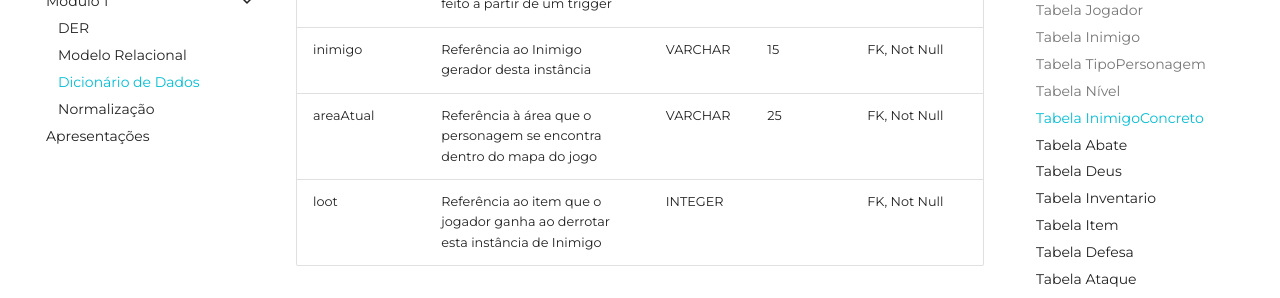
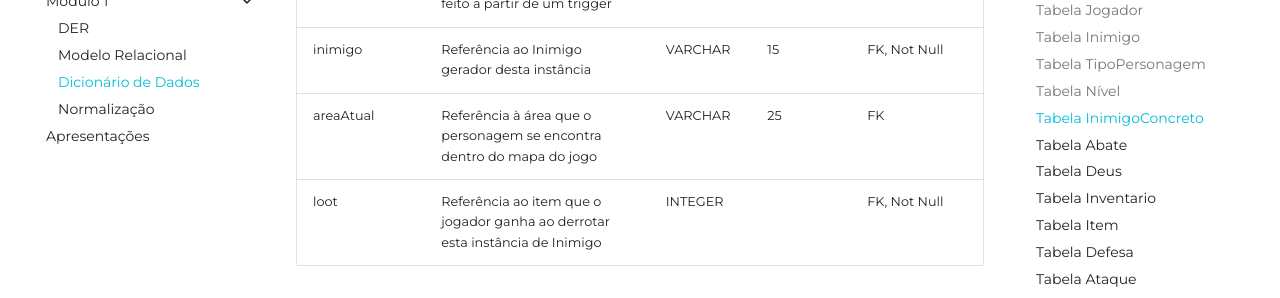
Before and after one commit to SBD1/2024.1-PercyJackson, an MkDocs documentation site: the page built from docs/modulo1/DD.md, in a window 1280 px wide and 900 px high, scrolled down 7071 px. Shown: the part 152-450 px from the top of the window. Built offline with MkDocs 1.6.1 and Material for MkDocs 9.7.7, drawn with Linux system fonts in a browser that asks for light colours; comment, search, counter and statistics services are not loaded.

Commit message:
Remoção do not null da área do inimigoConcreto

```diff
--- a/docs/modulo1/DD.md
+++ b/docs/modulo1/DD.md
@@ -93,7 +93,7 @@
 | nomeConcreto | O nome que identifica unicamente uma instância de Inimigo                                                                                                                                                                            | VARCGAR      | 15      | PK, Not Null                                                       |
 | vidaAtual    | A vida atual da instância de Inimigo, ao chegar a 0 a instância é derrotada. O valor inicial deste atributo deve ser o mesmo valor do atributo vidaMax do Inimigo gerador da instância, isso poderá ser feito a partir de um trigger | INTEGER      |         | Not Null                                                           |
 | inimigo      | Referência ao Inimigo gerador desta instância                                                                                                                                                                                        | VARCHAR      | 15      | FK, Not Null                                                       |
-| areaAtual    | Referência à área que o personagem se encontra dentro do mapa do jogo                                                                                                                                                                | VARCHAR      | 25      | FK, Not Null                                                       |
+| areaAtual    | Referência à área que o personagem se encontra dentro do mapa do jogo                                                                                                                                                                | VARCHAR      | 25      | FK                                                       |
 | loot         | Referência ao item que o jogador ganha ao derrotar esta instância de Inimigo                                                                                                                                                         | INTEGER      |         | FK, Not Null                                                       |
 
 ### Tabela Abate
```
